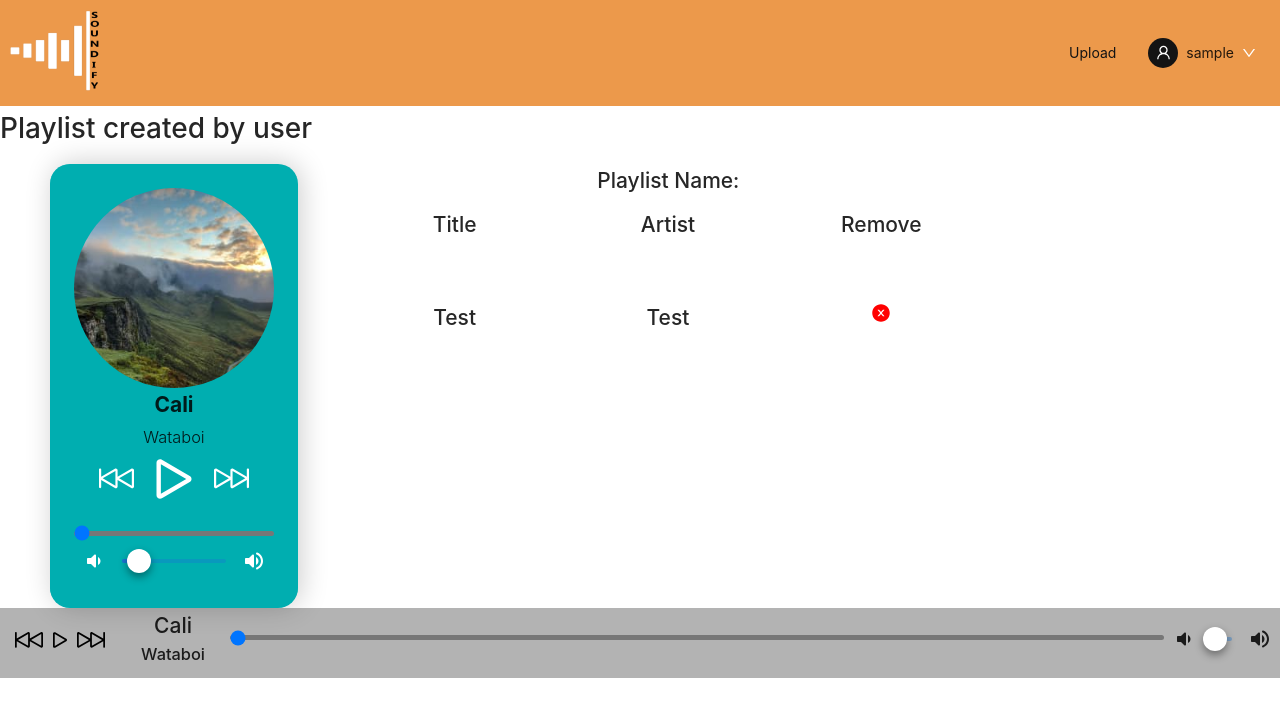
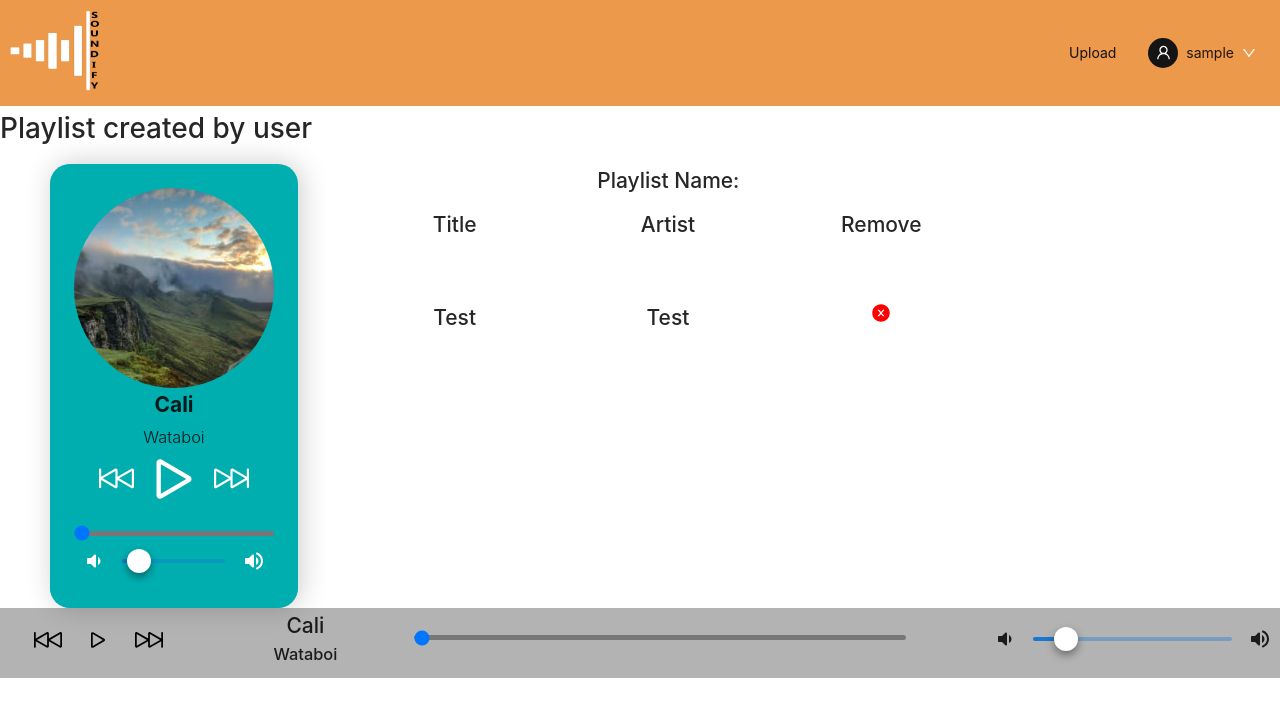
Before and after one commit to lewisemarcus/Soundify, a React (Create React App) app in the folder client/: page /playlists in a window 1280 px wide. Shown: the top 716 px of the page. Built offline with nearby package versions, Linux system fonts and the light colour scheme; sample sign-in values are in the browser's storage.

Commit message:
styling footer

```diff
--- a/client/src/components/FooterPlayer/FooterAudioPlayer.jsx
+++ b/client/src/components/FooterPlayer/FooterAudioPlayer.jsx
@@ -142,7 +142,7 @@ const AudioPlayer = ({ tracks }) => {
                     onChange={(e) => onScrub(e.target.value)}
                     onMouseUp={onScrubEnd}
                     onKeyUp={onScrubEnd}
-                    style={{ background: trackStyling }}
+                    style={{ width: '50%' , background: trackStyling }}
                 />
             </div>
             {/* Volume slider */}
--- a/client/src/components/FooterPlayer/styles/FooterMusicPlayer.css
+++ b/client/src/components/FooterPlayer/styles/FooterMusicPlayer.css
@@ -19,7 +19,7 @@ body {
 .footer-audio-controls {
     display: flex;
     padding: 10px;
-    width: 10%;
+    width: 20%;
     justify-content: space-evenly;
 }
 
@@ -30,7 +30,7 @@ body {
 
 .musicianTrack {
     margin: 0 10px;
-    width: 10%;
+    width: 20%;
     text-align: center;
 }
 
@@ -43,5 +43,5 @@ body {
 }
 
 .volContainer {
-    width: 10%;
+    width: 30%;
 }
```
